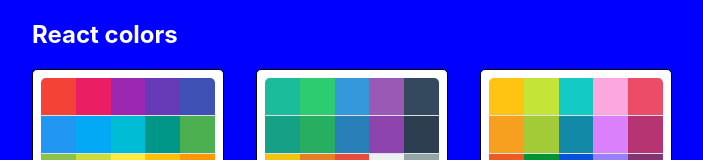
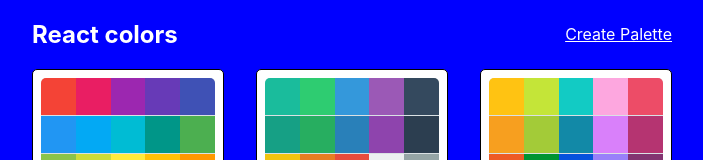
Before and after one commit to St3ve89/react-colors-app, a React (Create React App) app: page / in a window 1280 px wide. Shown: the top 160 px of the page, without its empty margins (288-991 px from the left). Built offline with nearby package versions, Linux system fonts and the light colour scheme.

Commit message:
Add new palette form and link

```diff
--- a/src/App.js
+++ b/src/App.js
@@ -4,7 +4,9 @@
 import PaletteList from './components/paletteList/PaletteList';
 import SingleColorPalette from './components/singleColorPalette/SingleColorPalette';
 import seedColors from './helper/seedColors';
+import NeWPaletteForm from './components/newPaletteForm/NewPaletteForm';
 import { generatePalette } from './helper/colorHelpers';
+import NewPaletteForm from './components/newPaletteForm/NewPaletteForm';
 
 class App extends Component {
   findPalette(id) {
@@ -16,6 +18,7 @@
   render() {
     return (
       <Switch>
+        <Route exact path="/palette/new" render={() => <NewPaletteForm />} />
         <Route
           exact
           path="/"
--- /dev/null
+++ b/src/components/newPaletteForm/NewPaletteForm.js
@@ -0,0 +1,13 @@
+import React, { Component } from 'react';
+
+class NewPaletteForm extends Component {
+  render() {
+    return (
+      <div>
+        <h1>New palette form</h1>
+      </div>
+    );
+  }
+}
+
+export default NewPaletteForm;
--- a/src/components/paletteList/PaletteList.js
+++ b/src/components/paletteList/PaletteList.js
@@ -1,4 +1,5 @@
 import React, { Component } from 'react';
+import { Link } from 'react-router-dom';
 import MiniPalette from '../miniPalette/MiniPalette';
 import styles from '../../styles/PaletteListStyles';
 import { withStyles } from '@material-ui/styles';
@@ -16,6 +17,7 @@
         <div className={classes.container}>
           <nav className={classes.nav}>
             <h1> React colors </h1>
+            <Link to="/palette/new">Create Palette</Link>
           </nav>
           <div className={classes.palettes}>
             {palettes.map(palette => (
--- a/src/styles/PaletteListStyles.js
+++ b/src/styles/PaletteListStyles.js
@@ -15,9 +15,13 @@
   },
   nav: {
     display: 'flex',
+    alignItems: 'center',
     width: '100%',
     justifyContent: 'space-between',
-    color: 'white'
+    color: 'white',
+    '& a': {
+      color: 'white'
+    }
   },
   palettes: {
     boxSizing: 'border-box',
```
